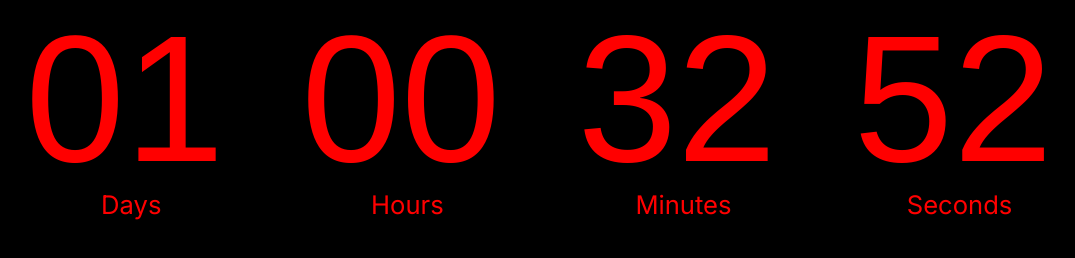
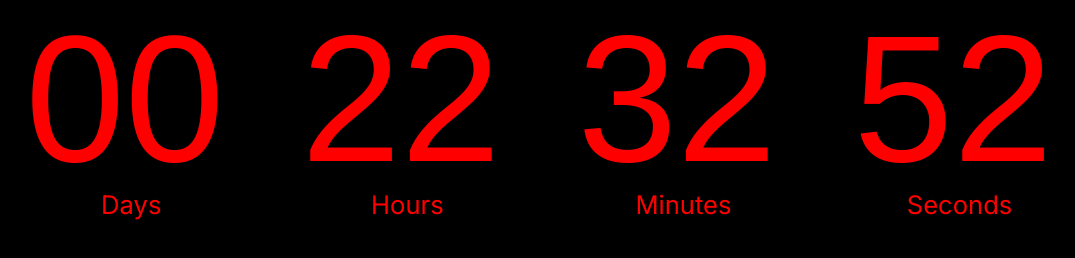
Before and after one commit to oratstigg/auth0-integration-countdown, a plain HTML site: page index.html in a window 1280 px wide. Shown: the part 340-598 px from the top of the page, without its empty margins (101-1176 px from the left). Drawn offline with Linux system fonts and the light colour scheme; a web font is replaced by a local one.

Commit message:
pinned end time to Israeli timezone (UTC+02:00)

```diff
--- a/index.html
+++ b/index.html
@@ -115,8 +115,7 @@
 
 			const myCountdown = new countdown({
 				target: countDownTimerTarget,
-				endDate: Date.parse('2025-01-08 16:00'),
-				//endDate: Date.now() + 7 * 1000,
+				endDate: Date.parse('2025-01-08T16:00:00.000+02:00'), // local time in Israel (UTC+02:00)
 				dayWord: 'Days',
 				hourWord: 'Hours',
 				minWord: 'Minutes',
```
